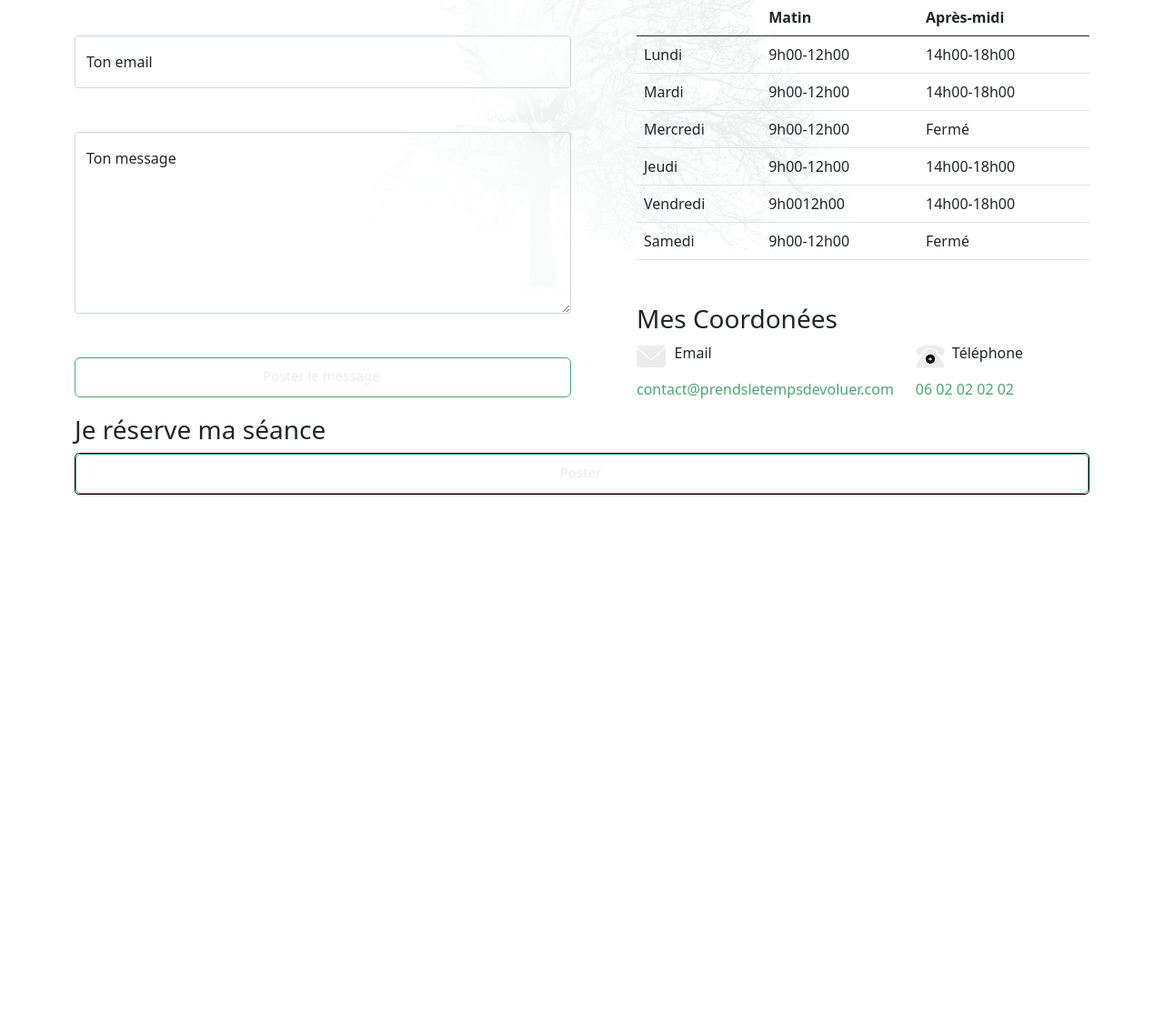
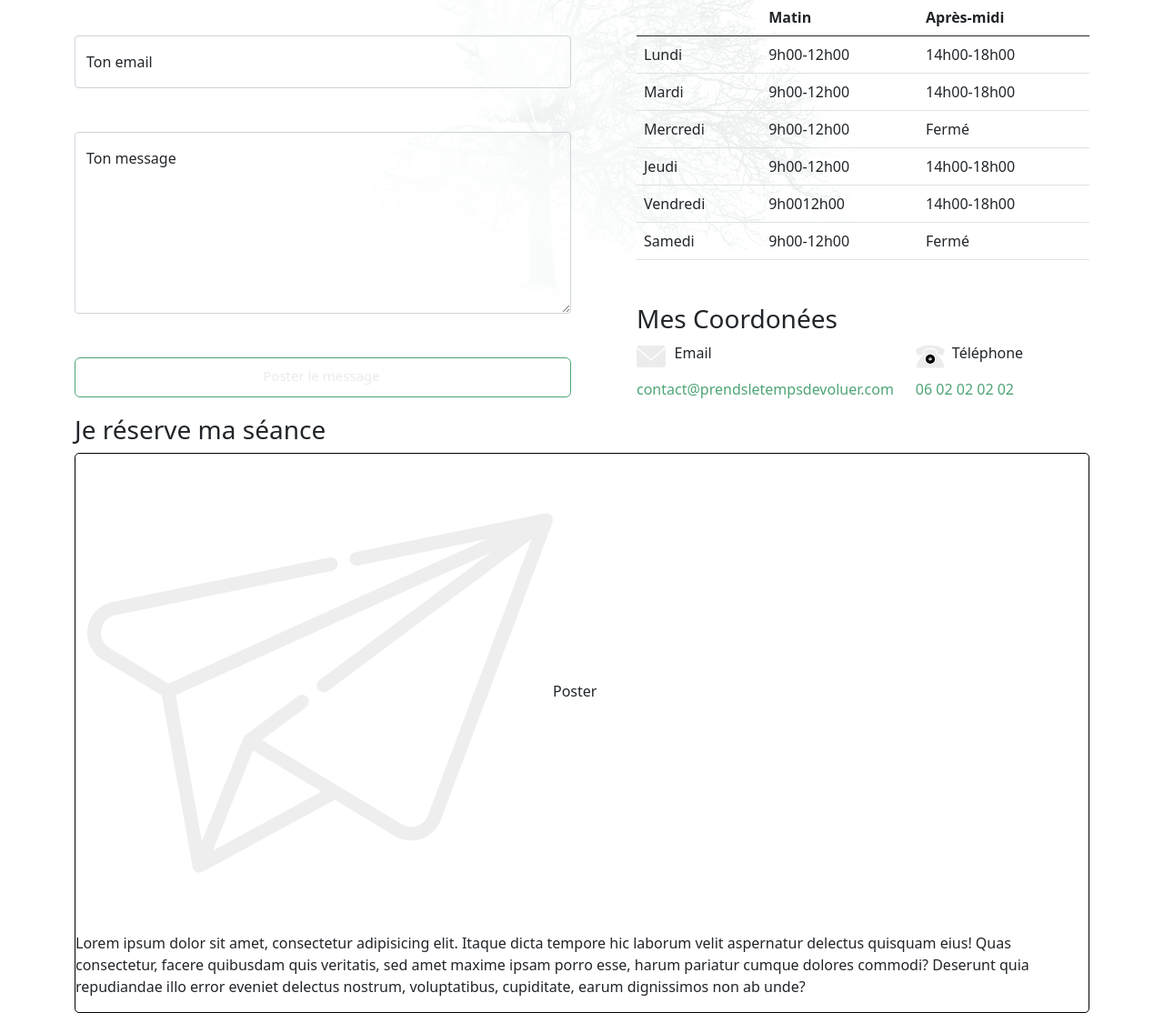
Before and after one commit to c3soft/nassima-sophro, a Symfony app: template templates/contact/index.html.twig in a window 1280 px wide. Shown: the part 350-1464 px from the top of the page at 91% size. Before the commit the page ends 894 px from the top, so only its background shows below. Run offline with Twig, Linux system fonts and the light colour scheme; the template is opened without the code that fills it, so the values that code supplies are empty; some libraries are stand-ins or nearby versions.

Commit message:
Update css contact page

```diff
--- a/templates/contact/index.html.twig
+++ b/templates/contact/index.html.twig
@@ -116,10 +116,10 @@
 		<section class="container">
 			<h3>Je réserve ma séance</h3>
 			<div class="reservation">
-				<button class="btn btn-contact"><img class="logo-send" src="{{ asset('img/icons/send.svg') }}" alt="Envoyer le message">Poster</button>
+				<button class="btn btn-reserve"><img class="logo-send" src="{{ asset('img/icons/send.svg') }}" alt="Envoyer le message">Poster</button>
+		<p>Lorem ipsum dolor sit amet, consectetur adipisicing elit. Itaque dicta tempore hic laborum velit aspernatur delectus quisquam eius! Quas consectetur, facere quibusdam quis veritatis, sed amet maxime ipsam porro esse, harum pariatur cumque dolores commodi? Deserunt quia repudiandae illo error eveniet delectus nostrum, voluptatibus, cupiditate, earum dignissimos non ab unde?</p>
 			</div>
 
-		<a href=""></a>
 		</section>
 	</main>
 
```
